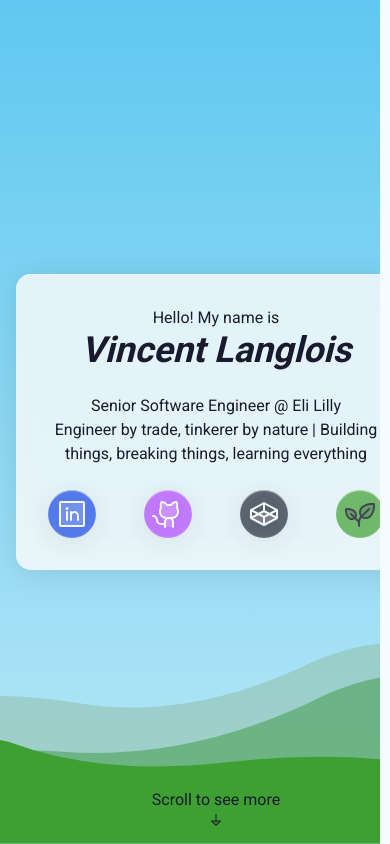
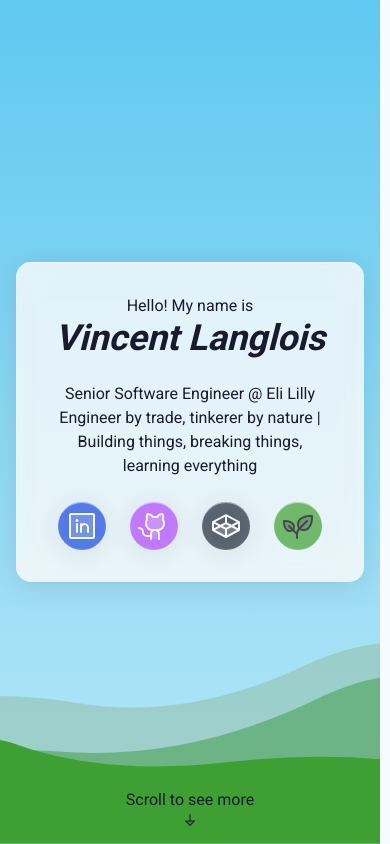
Before and after one commit to vtlanglois/portfolio-v2, a Next.js app: page / in a window 390 px wide. Shown: the top 844 px of the page. Built offline with nearby package versions, Linux system fonts and the light colour scheme.

Commit message:
fix: improved theme skeleton

```diff
--- a/src/components/sections/Hero/index.tsx
+++ b/src/components/sections/Hero/index.tsx
@@ -121,7 +121,7 @@ export default function Hero() {
             Engineer by trade, tinkerer by nature | Building things, breaking
             things, learning everything
           </p>
-          <div className="flex flex-row gap-12 justify-center items-center">
+          <div className="flex flex-row gap-6 lg:gap-12 justify-center items-center flex-wrap">
             <Orb
               tag="a"
               href={LINKEDIN_URL}
--- a/src/components/ui/ThemeSelector.tsx
+++ b/src/components/ui/ThemeSelector.tsx
@@ -60,7 +60,7 @@ export default function ThemeSelector() {
           </motion.div>
         </AnimatePresence>
       ) : (
-        <div style={{ width: 32, height: 32 }} />
+        <div className="w-8 h-8 rounded-full bg-white/20 animate-pulse"  />
       )}
     </Orb>
   );
--- a/src/constants/index.ts
+++ b/src/constants/index.ts
@@ -1,3 +1,5 @@
 export const GITHUB_URL = "https://github.com/vtlanglois";
 export const LINKEDIN_URL = "https://www.linkedin.com/in/vtlanglois/";
 export const CODEPEN_URL = "https://codepen.io/vtlanglois";
+
+export const THEMES = ["bliss", "ocean", "dunes"];
```
